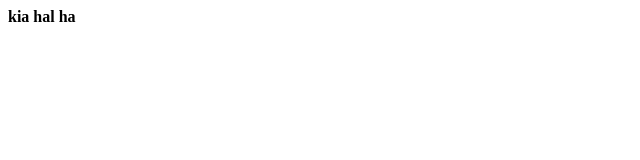
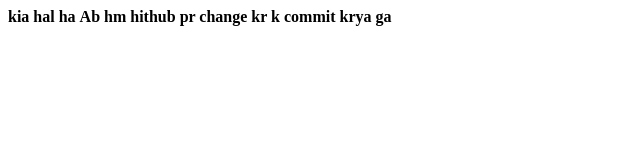
Before and after one commit to sarmadumer/Data_Cleaning, a plain HTML site: page index.html in a window 1280 px wide. Shown: the whole page, without its empty margins (0-640 px from the left). Drawn offline with Linux system fonts and the light colour scheme.

Commit message:
Hm na gthub pr change kr k 4 commit kia ha

```diff
--- a/index.html
+++ b/index.html
@@ -1,2 +1,3 @@
 <!DOCTYPE html>
 <b>kia hal ha</b>
+<b>Ab hm hithub pr change kr k commit krya ga</b>
```
